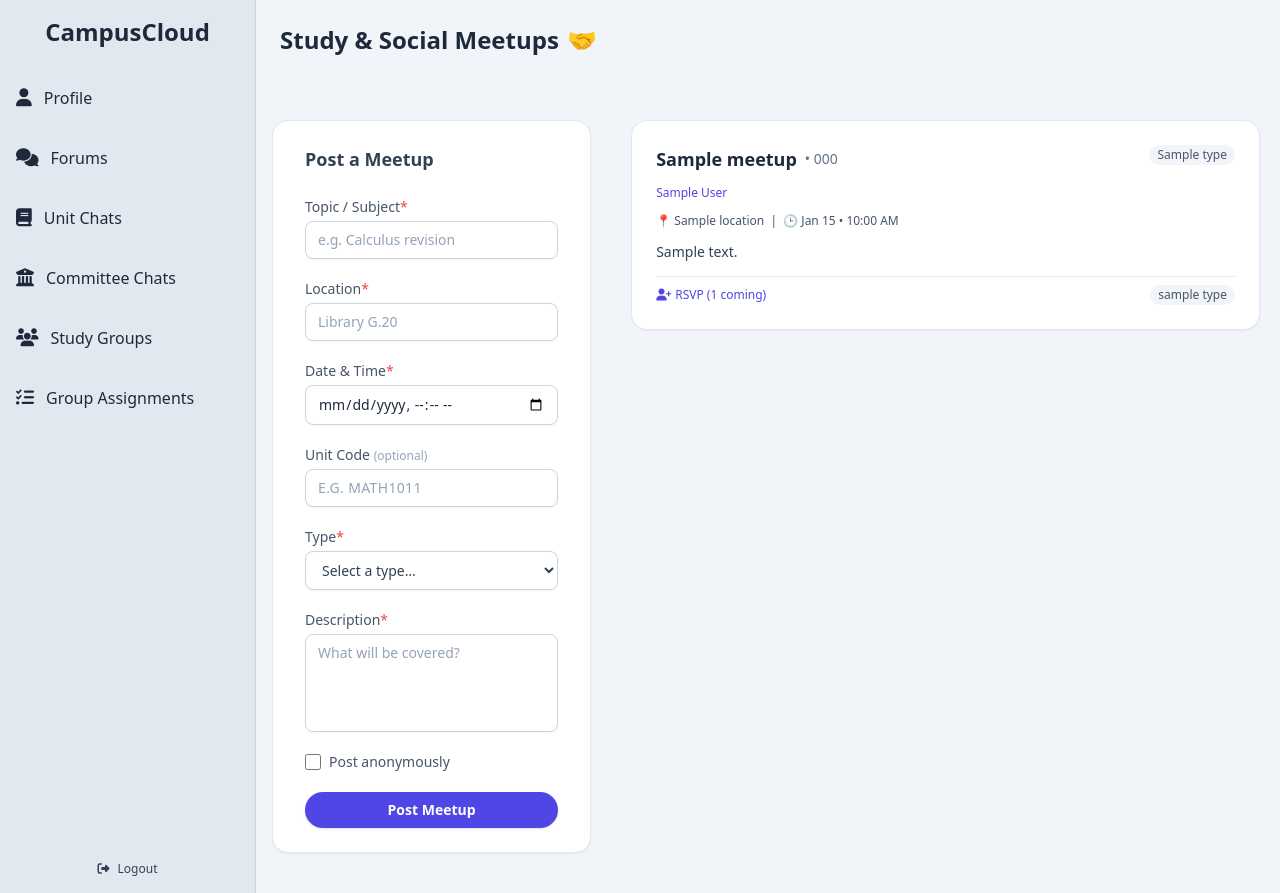
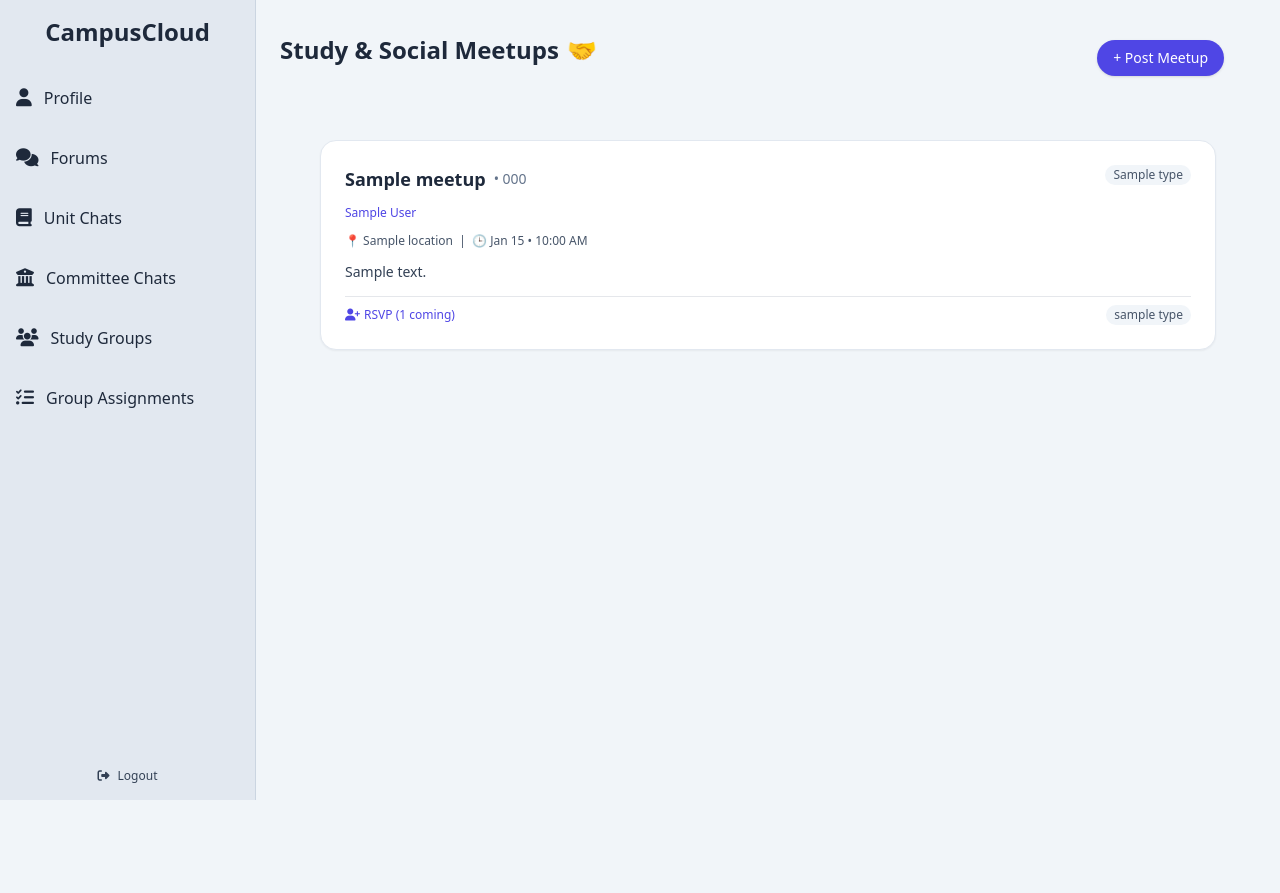
Before and after one commit to Jignesh6155/CampusCloud, a Python web app: template app/templates/study_group.html in a window 1280 px wide. After the commit the page ends 800 px from the top, so only its background shows below. Run offline with Jinja, Linux system fonts and the light colour scheme; the template is opened without the code that fills it: most values are stand-ins (such as "Sample title", 1, 10 or a date in 2020); some libraries are stand-ins or nearby versions.

Commit message:
post meetup button smallera

```diff
--- a/app/templates/study_group.html
+++ b/app/templates/study_group.html
@@ -2,17 +2,96 @@
 {% block content %}
 
 <!-- ▣ Title bar -->
-<div class="w-full bg-slate-100 text-slate-800 py-6 px-6 flex items-center gap-2">
+<div class="w-full bg-slate-100 text-slate-800 py-6 px-6 flex items-center justify-between">
+  <div class="flex items-center gap-2">
     <h1 class="text-2xl font-bold">Study &amp; Social Meetups</h1>
     <span class="text-2xl">🤝</span>
   </div>
 
+  <!-- 📍 Small button in corner -->
+  <button onclick="document.getElementById('meetupModal').classList.remove('hidden')"
+  class="mt-4 mr-8 bg-indigo-600 hover:bg-indigo-700 text-white text-sm font-medium px-4 py-2 rounded-full shadow transition">
+    + Post Meetup
+    </button>
+</div>
+
+<!-- ▣ Meetup Content -->
 <div class="py-10 px-4 bg-slate-100">
-  <div class="max-w-6xl mx-auto flex flex-col lg:flex-row gap-10">
+  <div class="max-w-4xl mx-auto flex flex-col gap-10">
 
-    <!-- ◤ Post a Meetup (Sidebar) -->
-    <aside class="w-full lg:w-1/3 bg-white border border-slate-200 rounded-2xl shadow-sm px-8 py-6 flex flex-col gap-6 sticky top-6">
-      <h2 class="text-lg font-semibold text-slate-700">Post a Meetup</h2>
+    <!-- ◢ Meetups list -->
+    <section class="w-full space-y-6">
+      {% for meetup in meetups %}
+        <article id="meetup-{{ meetup.id }}"
+                 class="relative bg-white border border-slate-200 rounded-2xl shadow-sm p-6 flex flex-col gap-3">
+
+          {% if meetup.user_id == current_user.id %}
+            <button onclick="deleteMeetup({{ meetup.id }})"
+                    class="absolute top-3 right-4 text-slate-400 hover:text-red-600 transition text-lg"
+                    title="Delete this meetup">&times;</button>
+          {% endif %}
+
+          <header class="flex items-start justify-between">
+            <h3 class="text-lg font-semibold text-slate-800 flex items-center gap-2">
+              {{ meetup.title }}
+              {% if meetup.unit_code %}
+                <span class="text-sm text-slate-500 font-normal">• {{ meetup.unit_code }}</span>
+              {% endif %}
+            </h3>
+            <span class="px-2 py-0.5 rounded-full text-xs
+              {% if meetup.type == 'Study' %} bg-indigo-100 text-indigo-600
+              {% elif meetup.type == 'Social' %} bg-green-100 text-green-600
+              {% else %} bg-slate-100 text-slate-600 {% endif %}">
+              {{ meetup.type }}
+            </span>
+          </header>
+
+          {% if meetup.anonymous %}
+            {% if meetup.user_id == current_user.id %}
+              <span class="text-xs text-slate-400 italic">You (anonymous)</span>
+            {% else %}
+              <span class="text-xs text-slate-400 italic">Anonymous</span>
+            {% endif %}
+          {% elif meetup.user %}
+            <a href="#" class="text-xs text-indigo-600 hover:underline">{{ meetup.user.display_name }}</a>
+          {% endif %}
+
+          <p class="text-xs text-slate-600">
+            📍 {{ meetup.location or "TBA" }} &nbsp;|&nbsp;
+            🕒 {% if meetup.time %}{{ meetup.time.strftime('%b %d • %I:%M %p') }}{% else %}TBA{% endif %}
+          </p>
+
+          <p class="text-slate-700 text-sm leading-relaxed">{{ meetup.description }}</p>
+
+          <footer class="flex items-center justify-between pt-2 border-t text-xs text-slate-600">
+            <button onclick="toggleRSVP({{ meetup.id }})"
+                    class="flex items-center gap-1 text-indigo-600 hover:underline transition font-medium"
+                    id="rsvp-btn-{{ meetup.id }}">
+              <i class="fas fa-user-plus"></i>
+              <span id="rsvp-count-{{ meetup.id }}">RSVP ({{ meetup.rsvped_users | length }} coming)</span>
+            </button>
+            <div class="flex flex-wrap gap-1">
+              <span class="bg-slate-100 px-2 py-0.5 rounded-full lowercase">{{ meetup.type }}</span>
+              {% if 'study' in meetup.title.lower() %}
+                <span class="bg-slate-100 px-2 py-0.5 rounded-full lowercase">study</span>
+              {% endif %}
+            </div>
+          </footer>
+        </article>
+      {% else %}
+        <p class="text-center text-gray-500 italic">No meetups posted yet.</p>
+      {% endfor %}
+    </section>
+  </div>
+</div>
+
+<!-- 🔳 Post a Meetup Modal -->
+<div id="meetupModal" class="fixed inset-0 bg-black/40 flex items-center justify-center z-50 hidden">
+  <div class="bg-white max-w-md w-full mx-4 p-6 rounded-xl shadow-lg relative">
+    <button onclick="document.getElementById('meetupModal').classList.add('hidden')"
+            class="absolute top-3 right-4 text-slate-400 hover:text-red-500 text-lg font-bold">&times;</button>
+
+    <h2 class="text-lg font-semibold text-slate-700 mb-4">Post a Meetup</h2>
 
     <form action="/study-groups/new" method="POST" class="flex flex-col gap-5 text-sm">
 
@@ -73,7 +152,7 @@
 
       <!-- Anonymous toggle -->
       <label class="flex items-center gap-2 text-sm text-slate-600 select-none">
-          <input type="checkbox" id="anonymous" name="anonymous"
+        <input type="checkbox" name="anonymous"
                class="shrink-0 h-4 w-4 rounded border-slate-300 text-indigo-600 focus:ring-indigo-500">
         Post anonymously
       </label>
@@ -83,72 +162,6 @@
         Post Meetup
       </button>
     </form>
-    </aside>
-
-    <!-- ◢ Meetups list -->
-    <section class="w-full lg:w-2/3 max-h-[80vh] overflow-y-auto pr-1 space-y-6">
-      {% for meetup in meetups %}
-        <article id="meetup-{{ meetup.id }}"
-                 class="relative bg-white border border-slate-200 rounded-2xl shadow-sm p-6 flex flex-col gap-3">
-
-          {% if meetup.user_id == current_user.id %}
-            <button onclick="deleteMeetup({{ meetup.id }})"
-                    class="absolute top-3 right-4 text-slate-400 hover:text-red-600 transition text-lg"
-                    title="Delete this meetup">&times;</button>
-          {% endif %}
-
-          <header class="flex items-start justify-between">
-            <h3 class="text-lg font-semibold text-slate-800 flex items-center gap-2">
-              {{ meetup.title }}
-              {% if meetup.unit_code %}
-                <span class="text-sm text-slate-500 font-normal">• {{ meetup.unit_code }}</span>
-              {% endif %}
-            </h3>
-            <span class="px-2 py-0.5 rounded-full text-xs
-              {% if meetup.type == 'Study' %} bg-indigo-100 text-indigo-600
-              {% elif meetup.type == 'Social' %} bg-green-100 text-green-600
-              {% else %} bg-slate-100 text-slate-600 {% endif %}">
-              {{ meetup.type }}
-            </span>
-          </header>
-
-          {% if meetup.anonymous %}
-          {% if meetup.user_id == current_user.id %}
-            <span class="text-xs text-slate-400 italic">You (anonymous)</span>
-          {% else %}
-            <span class="text-xs text-slate-400 italic">Anonymous</span>
-          {% endif %}
-        {% elif meetup.user %}
-          <a href="#" class="text-xs text-indigo-600 hover:underline">{{ meetup.user.display_name }}</a>
-        {% endif %}
-
-          <p class="text-xs text-slate-600">
-            📍 {{ meetup.location or "TBA" }} &nbsp;|&nbsp;
-            🕒 {% if meetup.time %}{{ meetup.time.strftime('%b %d • %I:%M %p') }}{% else %}TBA{% endif %}
-          </p>
-
-          <p class="text-slate-700 text-sm leading-relaxed">{{ meetup.description }}</p>
-
-          <footer class="flex items-center justify-between pt-2 border-t text-xs text-slate-600">
-            <button onclick="toggleRSVP({{ meetup.id }})"
-                    class="flex items-center gap-1 text-indigo-600 hover:underline transition font-medium"
-                    id="rsvp-btn-{{ meetup.id }}">
-              <i class="fas fa-user-plus"></i>
-              <span id="rsvp-count-{{ meetup.id }}">RSVP ({{ meetup.rsvped_users | length }} coming)</span>
-            </button>
-
-            <div class="flex flex-wrap gap-1">
-              <span class="bg-slate-100 px-2 py-0.5 rounded-full lowercase">{{ meetup.type }}</span>
-              {% if 'study' in meetup.title.lower() %}
-                <span class="bg-slate-100 px-2 py-0.5 rounded-full lowercase">study</span>
-              {% endif %}
-            </div>
-          </footer>
-        </article>
-      {% else %}
-        <p class="text-center text-gray-500 italic">No meetups posted yet.</p>
-      {% endfor %}
-    </section>
   </div>
 </div>
 
```
Also changed, not shown: instance/app.db. Lines whose indentation alone changed are shown as unchanged.
